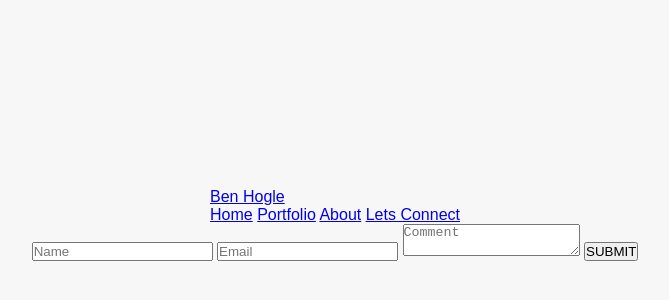
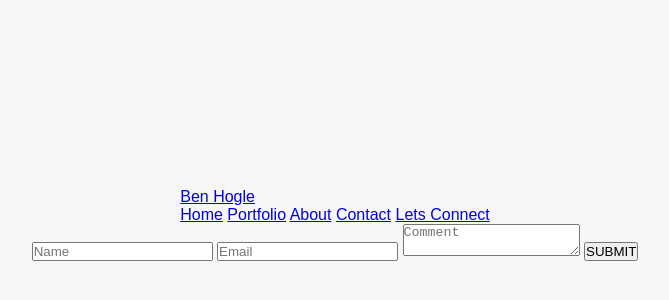
Before and after one commit to BenjaminHogle/Building-a-Personal-Website, a plain HTML site: page contactform.html in a window 1280 px wide. Shown: the part 176-476 px from the top of the page, without its empty margins (305-974 px from the left). Drawn offline with Linux system fonts and the light colour scheme.

Commit message:
first commit

```diff
--- a/contactform.html
+++ b/contactform.html
@@ -16,6 +16,7 @@
                 <a class="active" href="index.html">Home</a>
                 <a href="portfolio.html">Portfolio</a>
                 <a href="about.html">About</a>
+                <a class="links" href="contactform.html">Contact</a>
                 <a class="active" href="contactform.html">Lets Connect</a>
             </nav>
         </div>
```
Also changed, not shown: about.html (+1 -0 lines), index.html (+1 -0 lines), portfolio.html (+1 -0 lines).
